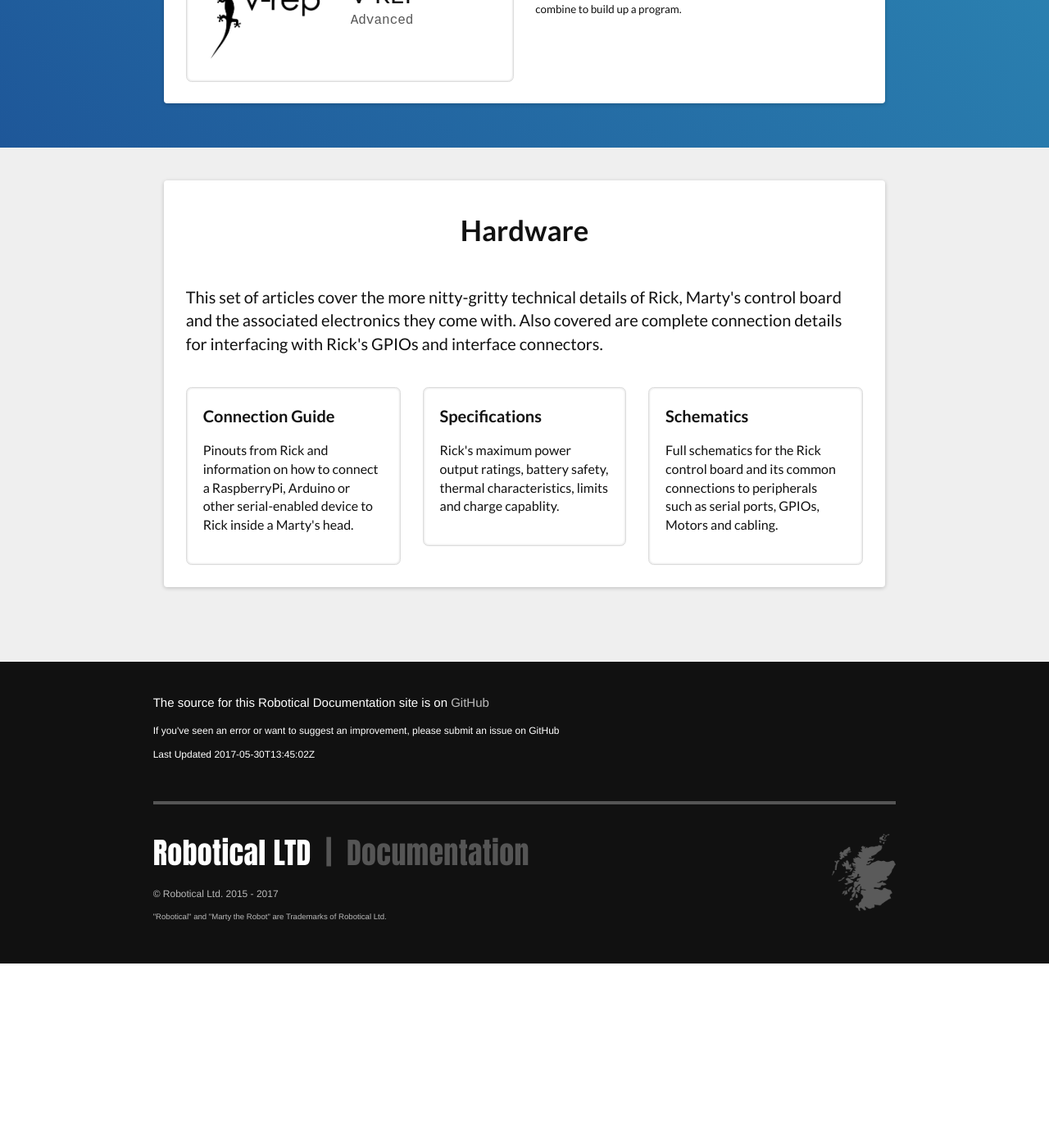
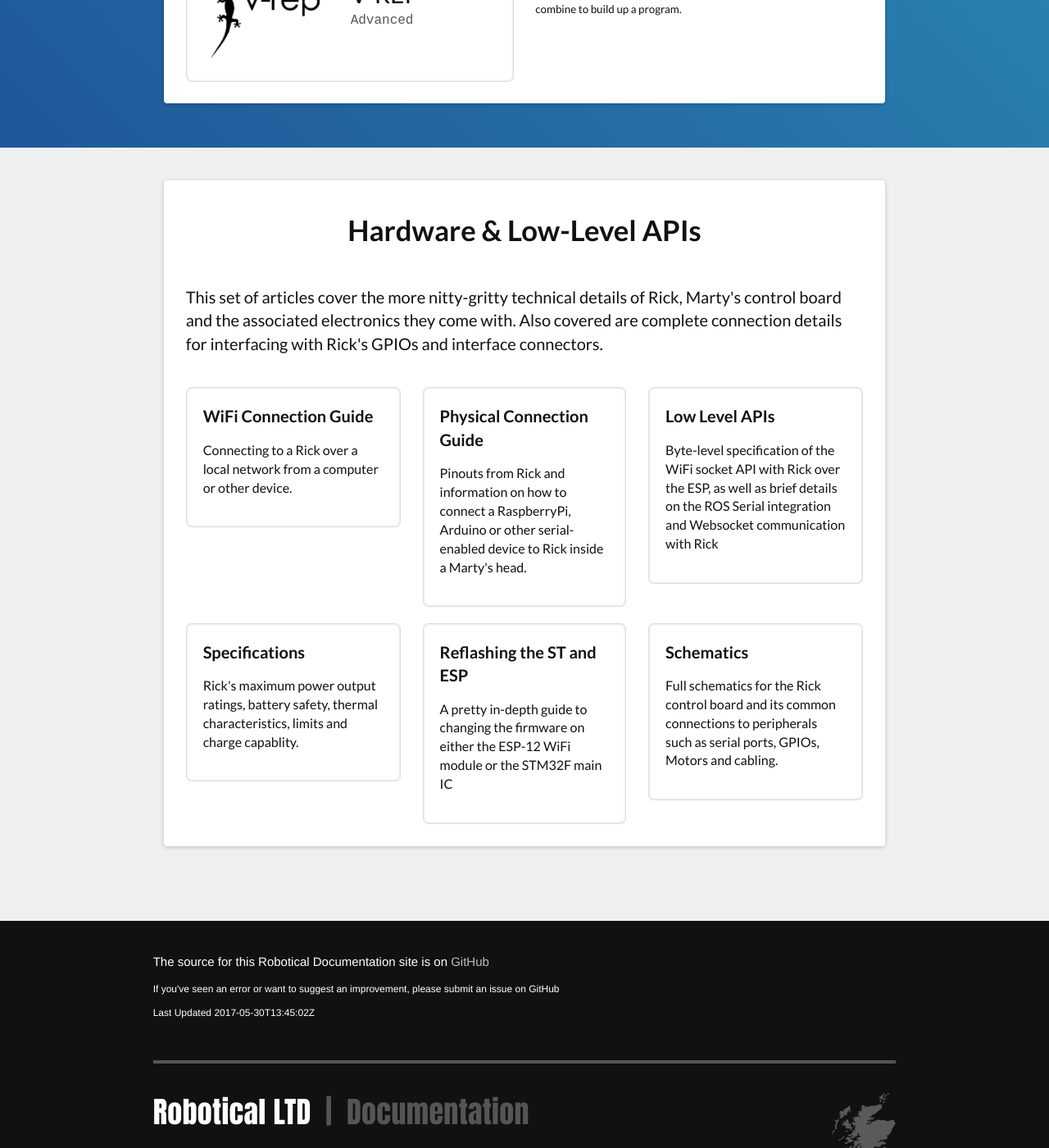
Before and after one commit to robotical/docs.robotical.io, a Jekyll site: the page built from index.html, in a window 1280 px wide and 1400 px high, scrolled down 1757 px. Shown: the whole window at 82% size. Built offline with Jekyll 4.4.1, drawn with Linux system fonts in a browser that asks for light colours; nearby versions of some CDN libraries; some web fonts are replaced; before the commit the page ends 2932 px from its top, so only the background shows below that.

Commit message:
Update Index and python, Vrep pages

```diff
--- a/index.html
+++ b/index.html
@@ -285,7 +285,7 @@
     <div class="card padder">
       <h2 class="center">
         <a href="/hardware">
-          Hardware
+          Hardware & Low-Level APIs
         </a>
       </h2>
       <br>
@@ -301,14 +301,46 @@
         <div class="col">
           <a href="{{ site.baseurl }}/hardware/connections" class="inherit">
             <div class="well bigger">
-              <strong>Connection Guide</strong>
+              <strong>WiFi Connection Guide</strong>
               <p class="smaller">
-                Pinouts from Rick and information on how to connect a RaspberryPi, Arduino or
-                other serial-enabled device to Rick inside a Marty's head.
+                Connecting to a Rick over a local network from a computer or
+                other device.
               </p>
             </div>
           </a>
         </div>
+        <div class="col">
+          <a href="{{ site.baseurl }}/hardware/connections" class="inherit">
+            <div class="well bigger">
+              <strong>Physical Connection Guide</strong>
+              <p class="smaller">
+                Pinouts from Rick and information on
+                how to connect a RaspberryPi, Arduino or other serial-enabled device
+                to Rick inside a Marty's head.
+              </p>
+            </div>
+          </a>
+        </div>
+        <div class="col">
+          <a href="TODO" class="inherit">
+            <div class="well bigger">
+              <strong>Low Level APIs</strong>
+              <p class="smaller">
+                Byte-level specification of the WiFi socket API with Rick over the ESP, as well
+                as brief details on the ROS Serial integration and Websocket communication with Rick
+              </p>
+            </div>
+          </a>
+        </div>
+      </div>
+      <br>
+
+
+
+
+
+
+      <div class="row padd">
         <div class="col">
           <a href="{{ site.baseurl }}/hardware/specs" class="inherit">
             <div class="well bigger">
@@ -316,6 +348,17 @@
               <p class="smaller">
                 Rick's maximum power output ratings, battery safety, thermal characteristics,
                 limits and charge capablity.
+              </p>
+            </div>
+          </a>
+        </div>
+        <div class="col">
+          <a href="TODO" class="inherit">
+            <div class="well bigger">
+              <strong>Reflashing the ST and ESP</strong>
+              <p class="smaller">
+                A pretty in-depth guide to changing the firmware on either the ESP-12 WiFi module
+                or the STM32F main IC
               </p>
             </div>
           </a>
@@ -333,7 +376,6 @@
         </div>
       </div>
 
-
     </div>
   </div>
 
```
Also changed, not shown: python/index.md (+1 -1 lines), vrep/index.md (+11 -0 lines).
